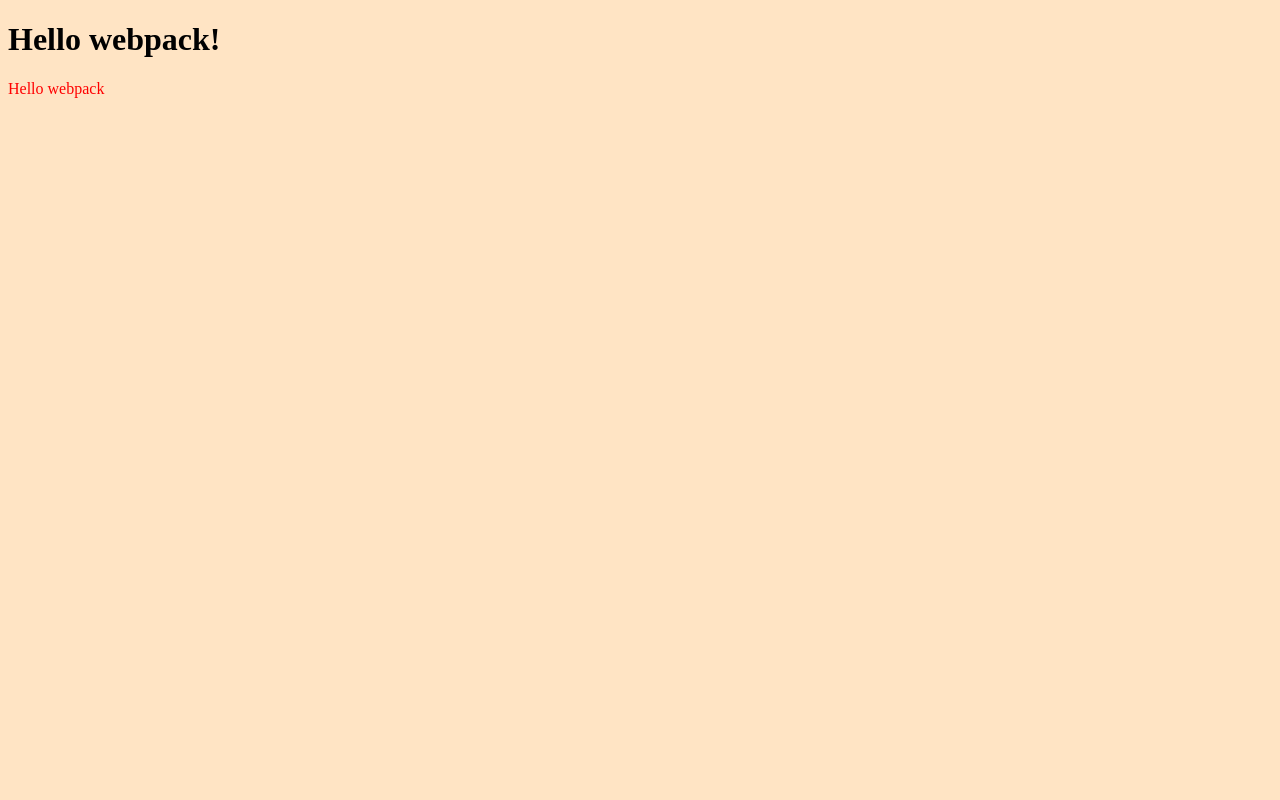
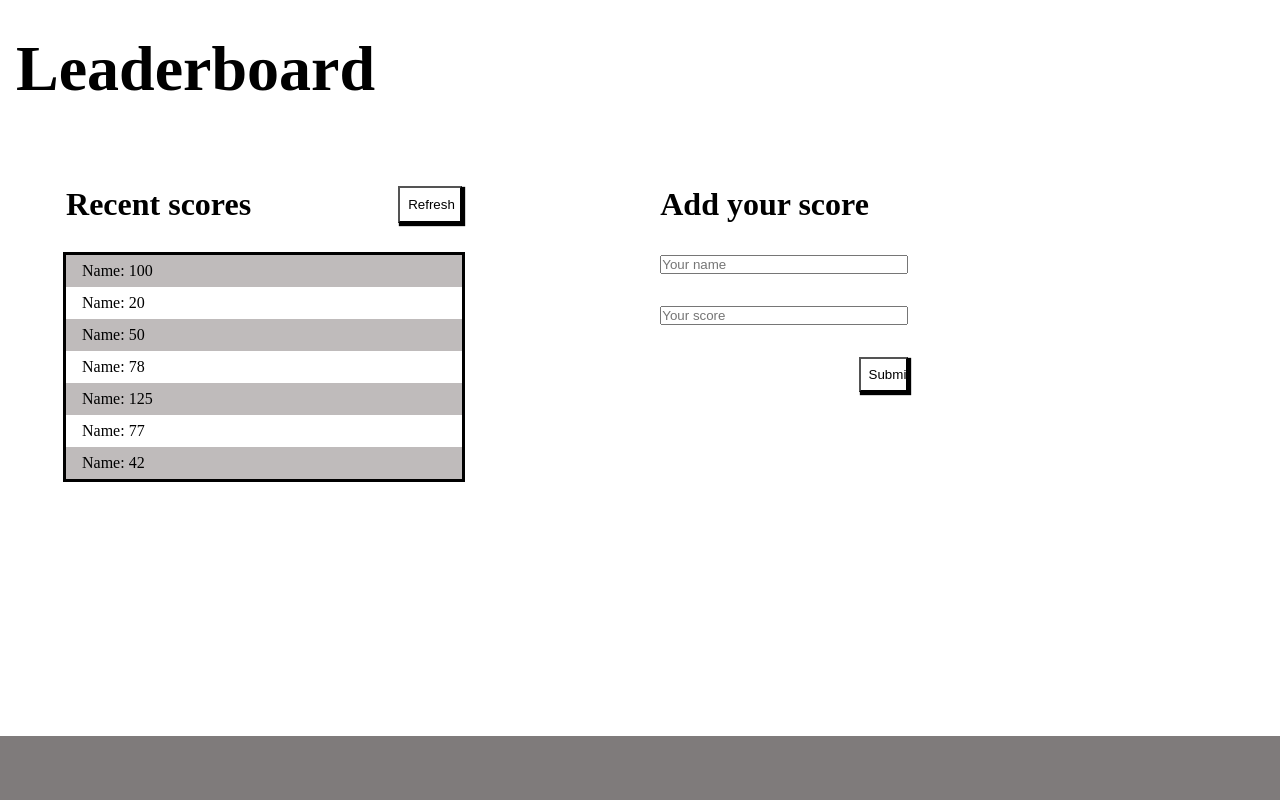
Before and after one commit to oovillagran/Leaderboard-Project, a website built with webpack: page src/index.html in a window 1280 px wide. Built offline with nearby package versions, Linux system fonts and the light colour scheme.

Commit message:
Add index.html

```diff
--- a/src/index.html
+++ b/src/index.html
@@ -1,11 +1,56 @@
 <!DOCTYPE html>
 <html lang="en">
 <head>
-    <meta charset="UTF-8">
-    <meta name="viewport" content="width=device-width, initial-scale=1.0">
-    <title>Wbpack Exercise</title>
+  <meta charset="UTF-8">
+  <meta http-equiv="X-UA-Compatible" content="IE=edge">
+  <meta name="viewport" content="width=device-width, initial-scale=1.0">
+  <title>Leaderboard</title>
 </head>
-<body>
-    <h1>Hello webpack!</h1>
+<body class="flex">
+  <header>
+    <h1 class="header">Leaderboard</h1>
+  </header>
+  <main class="grid">
+    <section class="scores">
+      <div class="scores-section">
+        <div class="scores-header flex">
+          <h2 class="scores-title">Recent scores</h2>
+          <button class="refresh" type="button" id="refresh-button">Refresh</button>
+        </div>
+        <div class="list-div">
+          <ul class="scores-list">
+            <li class="gamer-name">Name: 100</li>
+            <li class="gamer-name">Name: 20</li>
+            <li class="gamer-name">Name: 50</li>
+            <li class="gamer-name">Name: 78</li>
+            <li class="gamer-name">Name: 125</li>
+            <li class="gamer-name">Name: 77</li>
+            <li class="gamer-name">Name: 42</li>
+          </ul>
+        </div>
+      </div>
+      <div>
+    </section>
+    <section class="form-scores flex">
+      <h3 class="add-title">Add your score</h3>
+      <form id="add-score" class="add-form flex" action="" method="">
+        <label for="name">
+          <input type="text" name="name" id="name" class="add-name" placeholder="Your name" required>
+        </label>
+        <label for="score">
+          <input type="number" name="score" id="score" class="add-score" placeholder="Your score" required>
+        </label>
+        <div class="add-button flex">
+          <button type="button" id="add-button">Submit</button>
+        </div>
+      </form>
+    </div>
+
+    </section>
+  </main>
+  <footer class="footer">
+
+  </footer>
+
 </body>
 </html>
--- a/src/index.js
+++ b/src/index.js
@@ -1,15 +1 @@
-import _ from 'lodash';
 import './style.css';
-
-function component() {
-  const element = document.createElement('div');
-
-  // Lodash, now imported by this script
-  element.innerHTML = _.join(['Hello', 'webpack'], ' ');
-
-  element.classList.add('hello');
-
-  return element;
-}
-
-document.body.appendChild(component());
--- a/src/style.css
+++ b/src/style.css
@@ -1,7 +1,110 @@
-.hello {
-  color: red;
+body {
+  min-height: 100vh;
+  flex-direction: column;
+}
+*,
+*::before,
+*::after {
+  box-sizing: inherit;
+  margin: 0;
+  padding: 0;
 }
 
-body {
-  background-color: bisque;
+html {
+  box-sizing: border-box;
+
+  /* top: 0; */
+  font-size: 16px;
 }
+
+.header {
+  margin: 2rem 1rem;
+  font-size: 4rem;
+}
+
+.grid {
+  display: grid;
+  grid-template-columns: auto auto;
+  margin: 3rem 0;
+}
+
+.flex {
+  display: flex;
+}
+
+.scores-section {
+  margin-left: 10%;
+  width: 60%;
+}
+
+.scores-header {
+  justify-content: space-between;
+}
+
+.scores-title,
+.add-title {
+  font-size: 2rem;
+}
+
+.list-div {
+  outline: #000 3px solid;
+  width: 100%;
+  margin: 2rem 0;
+}
+.scores-list {
+  list-style: none;
+  padding: 0;
+  line-height: 2rem;
+  width: 100%;
+}
+
+li:nth-child(odd) {
+  background-color: rgb(191, 187, 187);
+}
+
+.gamer-name {
+  padding-left: 1rem;
+}
+
+.add-form {
+  flex-direction: column;
+}
+
+footer {
+  background-color: rgb(127, 123, 123);
+  padding: 2rem;
+  width: 100%;
+  margin-top: auto;
+}
+
+input {
+  width: 100%;
+  margin: 2rem 0 0;
+}
+
+.add-button {
+  margin-right: 0;
+  justify-content: end;
+}
+
+#add-button {
+  width: 20%;
+  margin: 2rem 0;
+  padding: 0.5rem;
+  background-color: #fff;
+}
+
+button {
+  box-shadow: 2px 2px 1px 1px;
+}
+
+.form-scores {
+  flex-direction: column;
+  width: 40%;
+}
+
+.refresh {
+  width: 4rem;
+  padding: 0.5rem;
+  background-color: #fff;
+}
```
